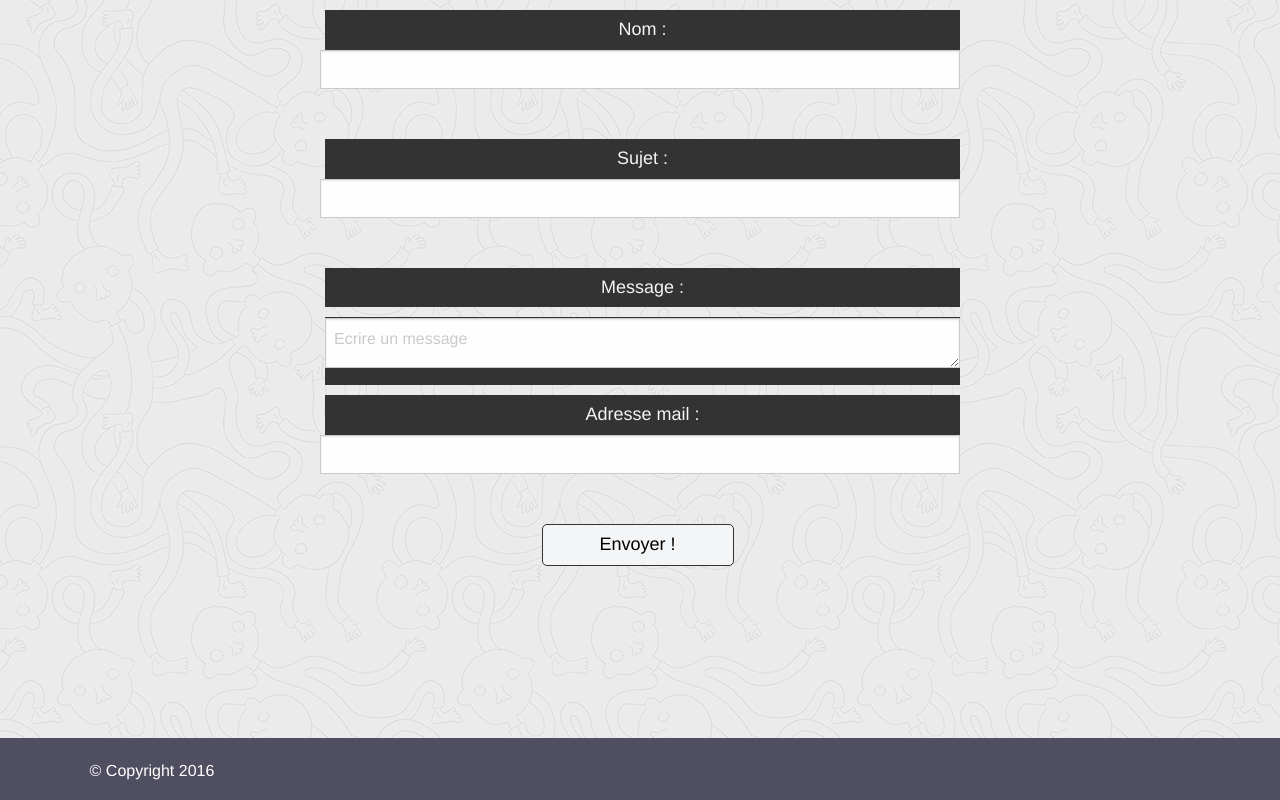
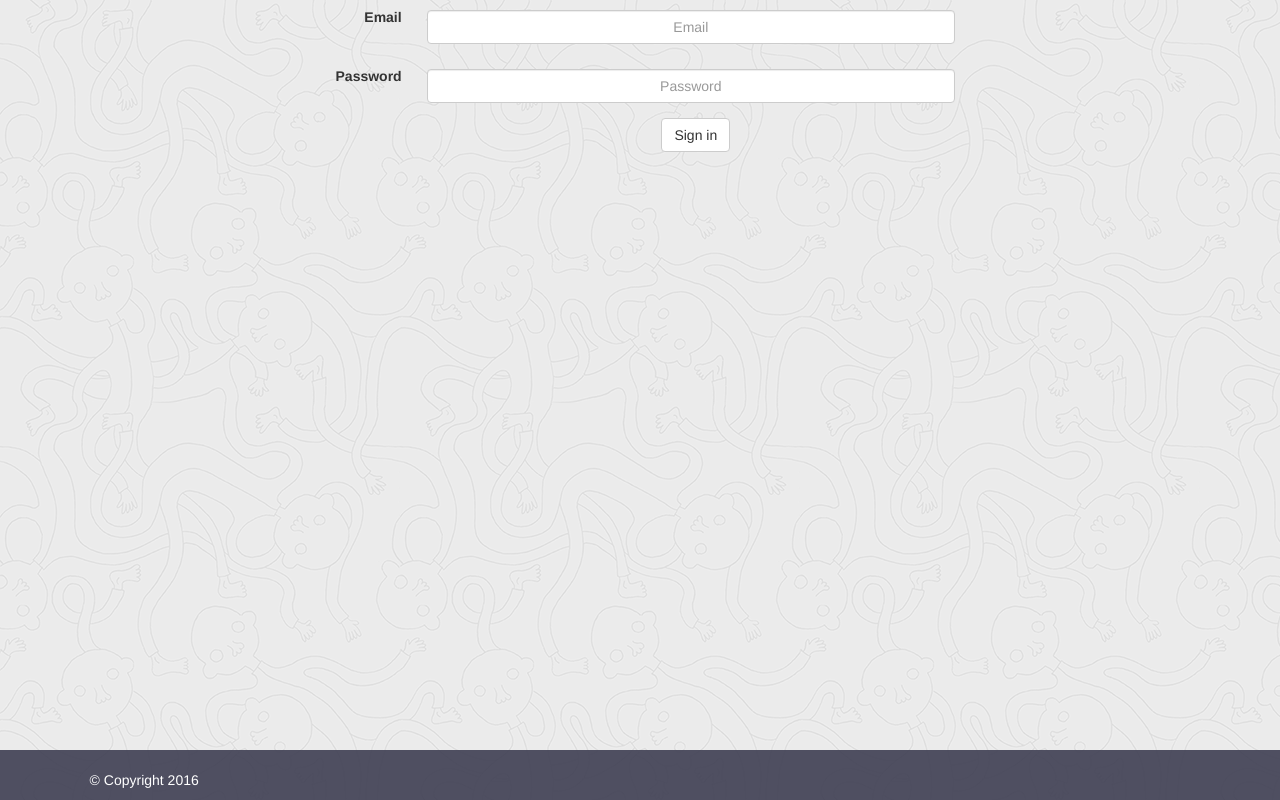
Before and after one commit to AlexisNFDV/Projet-PHP, a PHP site: page /contact.php in a window 1280 px wide. Run offline with PHP 8.4, Linux system fonts and the light colour scheme; some libraries are stand-ins or nearby versions.

Commit message:
Modif contact

```diff
--- a/CSS/contact.css
+++ b/CSS/contact.css
@@ -26,19 +26,8 @@ input{
     border-right: 1px solid #333;
     border-left: none;
     border-radius: 0 5px 5px 0;
-    background: #f4f5f6;
+    background: none;
     text-align: center;
-}
-
-label {
-    background: #333;
-    color: #f4f5f6;
-    margin-left: 5px;
-    margin-top:10px;
-    border-top: 1px solid #333;
-    border-bottom: 1px solid #333;
-    font-size: 18px;
-    line-height: 2.1;
 }
 
 input[type="submit"] {
--- a/contact.php
+++ b/contact.php
@@ -65,32 +65,44 @@ echo ('<p align="center"> Vous allez bientot etre redirigé vers la page d\'acce
 <html class="no-js" lang="en">
 <head>
 
-    <link rel="stylesheet" href="https://cdn.jsdelivr.net/foundation/6.2.4/foundation.min.css">
+    <meta charset="UTF-8">
+    <meta name="viewport"
+          content="width=device-width, user-scalable=no, initial-scale=1.0, maximum-scale=1.0, minimum-scale=1.0">
+    <meta http-equiv="X-UA-Compatible" content="ie=edge">
 
-    <link rel="stylesheet" href="Foundation/foundation-icons.css">
+    <link rel="stylesheet" href="https://maxcdn.bootstrapcdn.com/bootstrap/3.3.7/css/bootstrap.min.css"
+          integrity="sha384-BVYiiSIFeK1dGmJRAkycuHAHRg32OmUcww7on3RYdg4Va+PmSTsz/K68vbdEjh4u" crossorigin="anonymous">
 
     <link rel="stylesheet" href="CSS/contact.css">
 
     <title>Contact</title>
 
 </head>
+
 <body>
+
 <header>
 
 </header>
 
-<form action="" method="post">
-    <label for="nom">Nom : </label>
-    <input type="text" name="nom" id="nom"><br>
-    <label for="sujet">Sujet : </label>
-    <input type="text" name="sujet" id="sujet"><br>
-    <label for="message">Message : </label>
-    <label>
-        <textarea placeholder="Ecrire un message" name="message" id="message"></textarea>
-    </label>
-    <label for="email">Adresse mail : </label>
-    <input type="email" name="email" id="email"><br>
-    <input type="submit" name="envoyer" id="envoyer" value="Envoyer !">
+<form class="form-horizontal" action="" method="post">
+    <div class="form-group">
+        <label for="inputEmail3" class="col-sm-2 control-label">Email</label>
+        <div class="col-sm-10">
+            <input type="email" class="form-control" id="inputEmail3" placeholder="Email">
+        </div>
+    </div>
+    <div class="form-group">
+        <label for="inputPassword3" class="col-sm-2 control-label">Password</label>
+        <div class="col-sm-10">
+            <input type="password" class="form-control" id="inputPassword3" placeholder="Password">
+        </div>
+    </div>
+    <div class="form-group">
+        <div class="col-sm-offset-2 col-sm-10">
+            <button type="submit" class="btn btn-default">Sign in</button>
+        </div>
+    </div>
 </form>
 
 
@@ -99,5 +111,8 @@ echo ('<p align="center"> Vous allez bientot etre redirigé vers la page d\'acce
     <?php echo '<p class="copyright"> © Copyright 2016 </p>' ?>
 </footer>
 
+<script src="https://maxcdn.bootstrapcdn.com/bootstrap/3.3.7/js/bootstrap.min.js"
+        integrity="sha384-Tc5IQib027qvyjSMfHjOMaLkfuWVxZxUPnCJA7l2mCWNIpG9mGCD8wGNIcPD7Txa" crossorigin="anonymous"></script>
+
 </body>
 </html>
```
